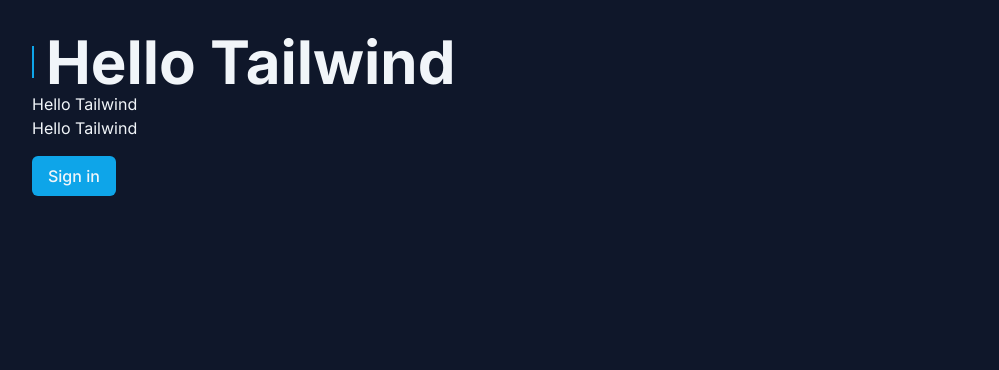
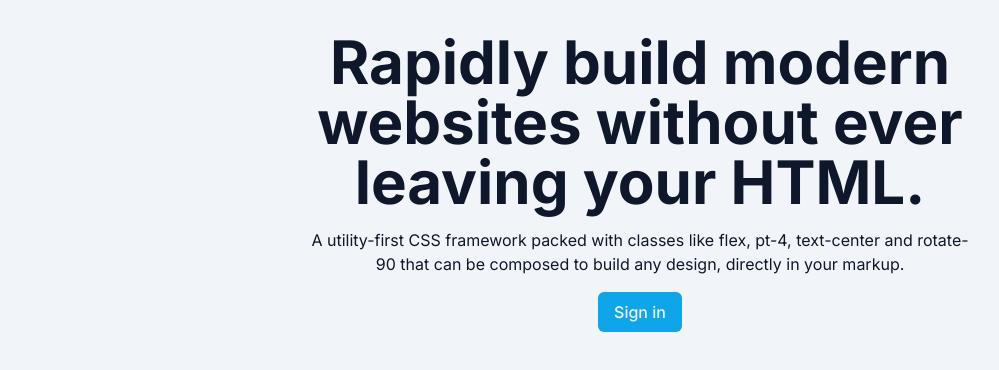
Before and after one commit to FeAranha/tailwind-jedi, a Next.js app: page / in a window 1280 px wide. Shown: the top 370 px of the page, without its empty margins (0-999 px from the left). Built offline with nearby package versions, Linux system fonts and the light colour scheme.

Commit message:
Dark Mode no Tailwind

```diff
--- a/src/app/page.tsx
+++ b/src/app/page.tsx
@@ -1,10 +1,17 @@
 export default function Home() {
   return (
-    <div className="p-8 bg-slate-900 text-slate-100 h-screen">
-      <h1 className="font-bold text-3xl sm:text-5xl lg:text-6xl flex items-center gap-3 before:w-0.5 before:h-8 before:bg-sky-500 before:flex">Hello Tailwind</h1>
-      <h2>Hello Tailwind</h2>
-      <p>Hello Tailwind</p>
-      <button className="bg-sky-500 px-4 py-2 rounded-md font-medium mt-4 enabled:hover:bg-sky-600 disabled:opacity-60 disabled:cursor-not-allowed">Sign in</button>
+    <div className="dark:bg-slate-900 p-8 bg-slate-100 dark:text-slate-50 text-slate-900 h-screen flex flex-col items-center text-center">
+      <div className="max-w-2xl">
+        <h1 className="font-bold text-3xl sm:text-5xl lg:text-6xl">
+          Rapidly build modern websites without ever leaving your HTML.
+        </h1>
+        <p className="mt-4 dark:text-slate-400">
+          A utility-first CSS framework packed with classes like flex, pt-4, text-center and rotate-90 that can be composed to build any design, directly in your markup.
+        </p>
+        <button className="dark:text-slate-100 text-slate-100  bg-sky-500 px-4 py-2 rounded-md font-medium mt-4 enabled:hover:bg-sky-600 disabled:opacity-60 disabled:cursor-not-allowed">
+          Sign in
+        </button>
+      </div>
     </div>
   )
 }
```
